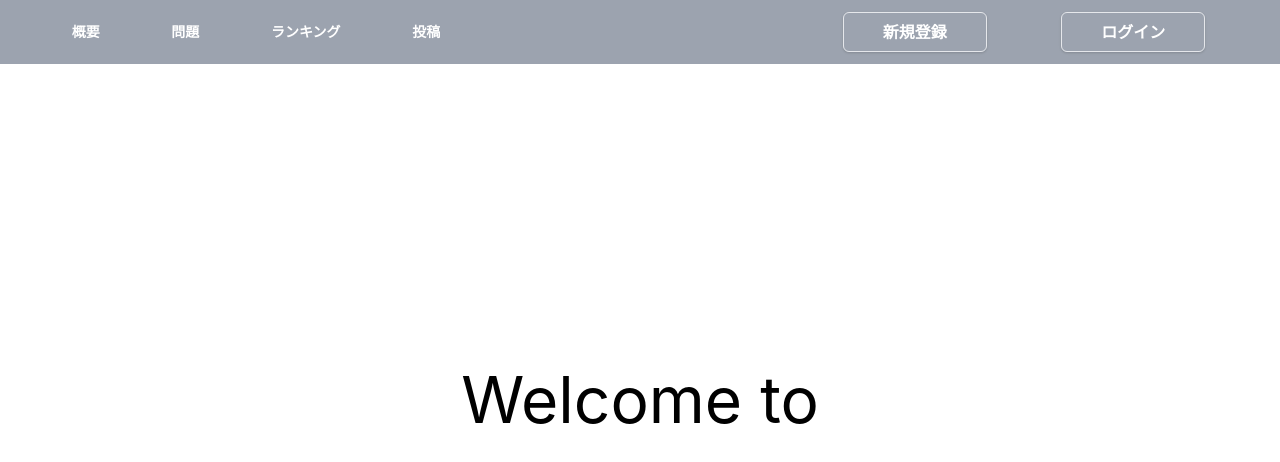
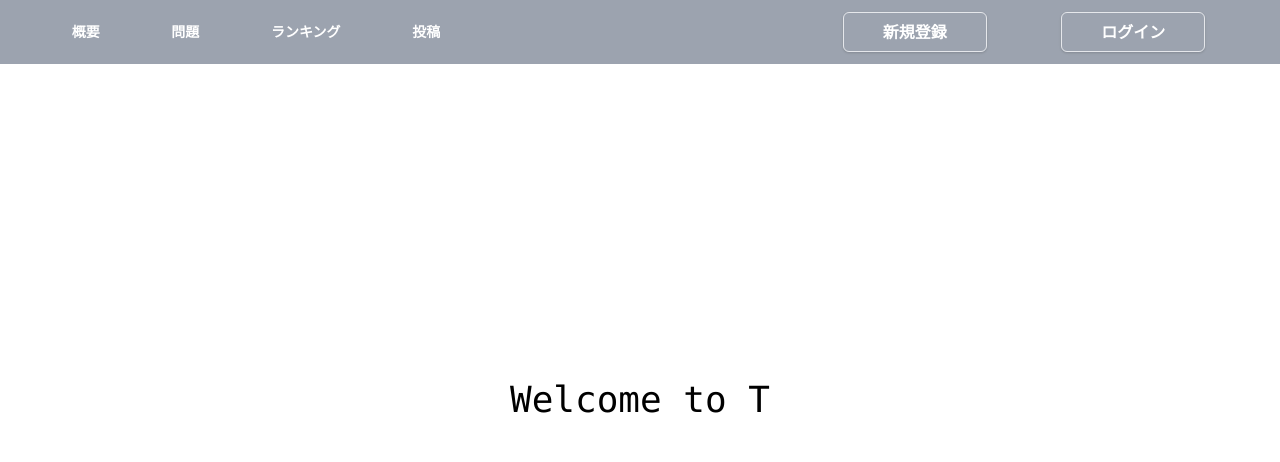
Before and after one commit to today-also-late/typro, a Next.js app: page / in a window 1280 px wide. Shown: the top 462 px of the page. Built offline with nearby package versions, Linux system fonts and the light colour scheme.

Commit message:
feat: タイピングアニメーションをトップ画面に実装しました

```diff
--- /dev/null
+++ b/lib/ityped.tsx
@@ -0,0 +1,16 @@
+import React, { Component, useState, useEffect } from "react";
+import { init } from "ityped";
+
+const Hello = () => {
+  useEffect(() => {
+    const myElement: any = document.querySelector("#myElement");
+    init(myElement, {
+      showCursor: false,
+      strings: ["Welcome to TyPro", "Yeah!"],
+    });
+  }, []);
+
+  return <div id="myElement" className="text-4xl font-mono"></div>;
+};
+
+export default Hello;
--- a/package.json
+++ b/package.json
@@ -12,7 +12,9 @@
     "@material-ui/core": "^4.12.2",
     "@material-ui/icons": "^4.11.2",
     "@reduxjs/toolkit": "^1.6.1",
+    "@types/ityped": "^1.0.1",
     "firebase": "^8.8.1",
+    "ityped": "^1.0.3",
     "next": "^11.0.1",
     "react": "^17.0.2",
     "react-dom": "^17.0.2",
--- a/pages/index.tsx
+++ b/pages/index.tsx
@@ -1,6 +1,7 @@
 import Head from "next/head";
 import Image from "next/image";
 import styles from "../styles/Home.module.css";
+import Hello from "../lib/ityped";
 
 export default function Home() {
   return (
@@ -12,9 +13,7 @@ export default function Home() {
       </Head>
 
       <main className={styles.main}>
-        <h1 className={styles.title}>
-          Welcome to <a href="https://nextjs.org"></a>
-        </h1>
+        <Hello />
       </main>
     </div>
   );
```
Also changed, not shown: 1 other file (tests, documents, lock files or other folders).
